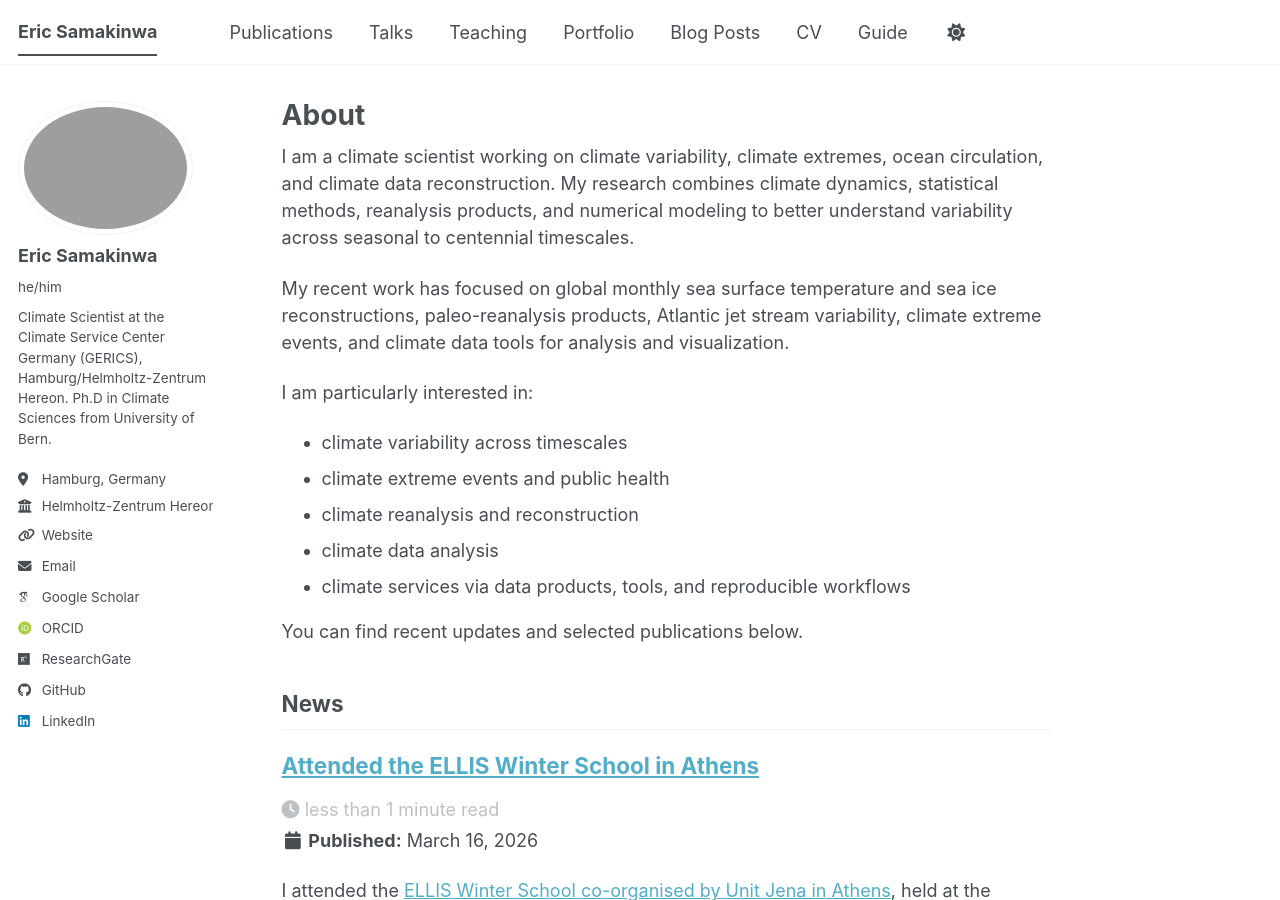
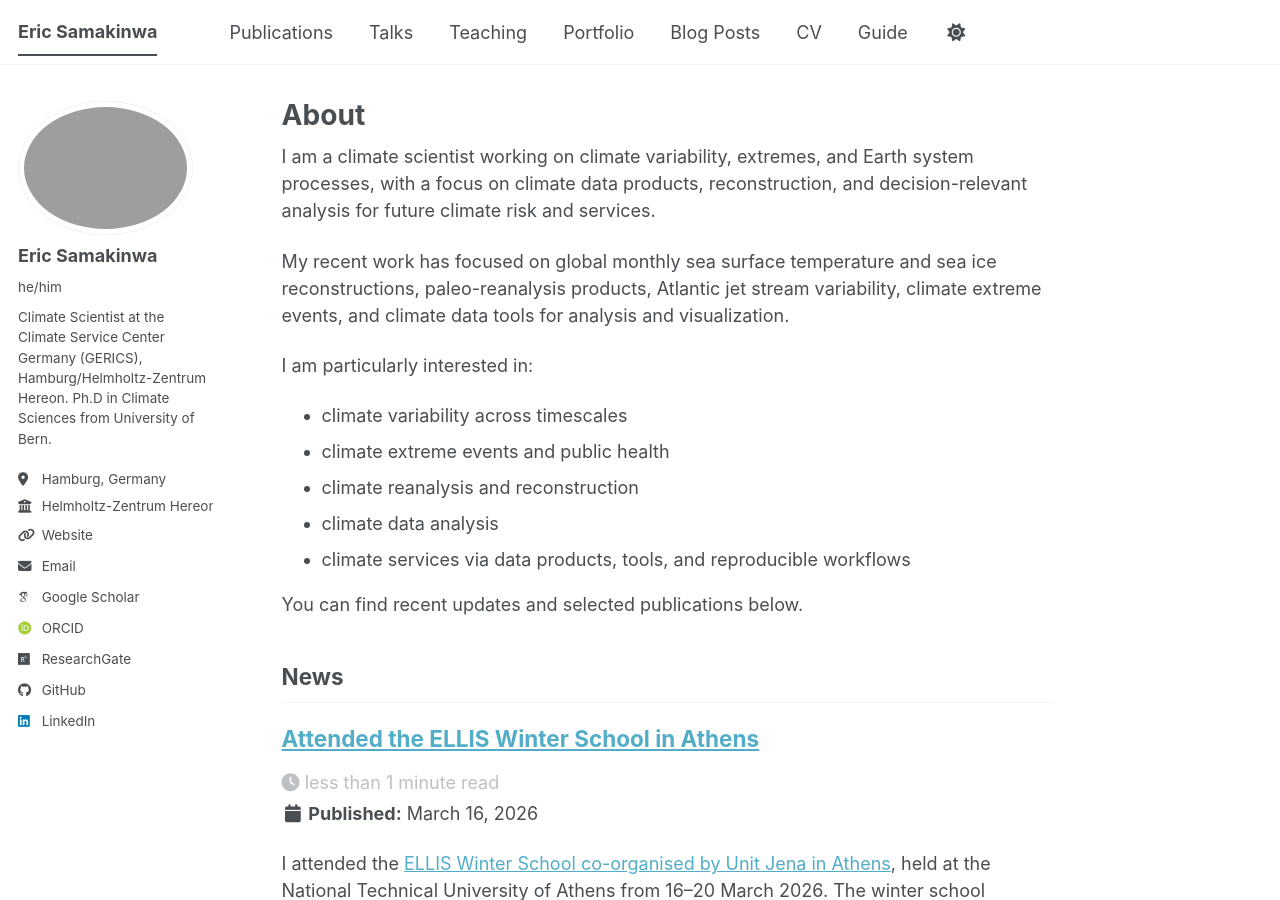
Before and after one commit to shamakson/shamakson.github.io, a Jekyll site: the page built from _pages/about.html, in a window 1280 px wide and 900 px high. Built offline with Jekyll 4.4.1, drawn with Linux system fonts in a browser that asks for light colours; some web fonts are replaced; a script bundle is joined from its source files by our own code; library files that are not in the unit come from our copies.

Commit message:
Revise about page content for clarity and focus
Updated the description of research focus and interests.

```diff
--- a/_pages/about.html
+++ b/_pages/about.html
@@ -7,7 +7,7 @@ redirect_from:
   - /about.html
 ---
 
-<p>I am a climate scientist working on climate variability, climate extremes, ocean circulation, and climate data reconstruction. My research combines climate dynamics, statistical methods, reanalysis products, and numerical modeling to better understand variability across seasonal to centennial timescales.</p>
+<p>I am a climate scientist working on climate variability, extremes, and Earth system processes, with a focus on climate data products, reconstruction, and decision-relevant analysis for future climate risk and services.</p>
 
 <p>My recent work has focused on global monthly sea surface temperature and sea ice reconstructions, paleo-reanalysis products, Atlantic jet stream variability, climate extreme events, and climate data tools for analysis and visualization.</p>
 
```
